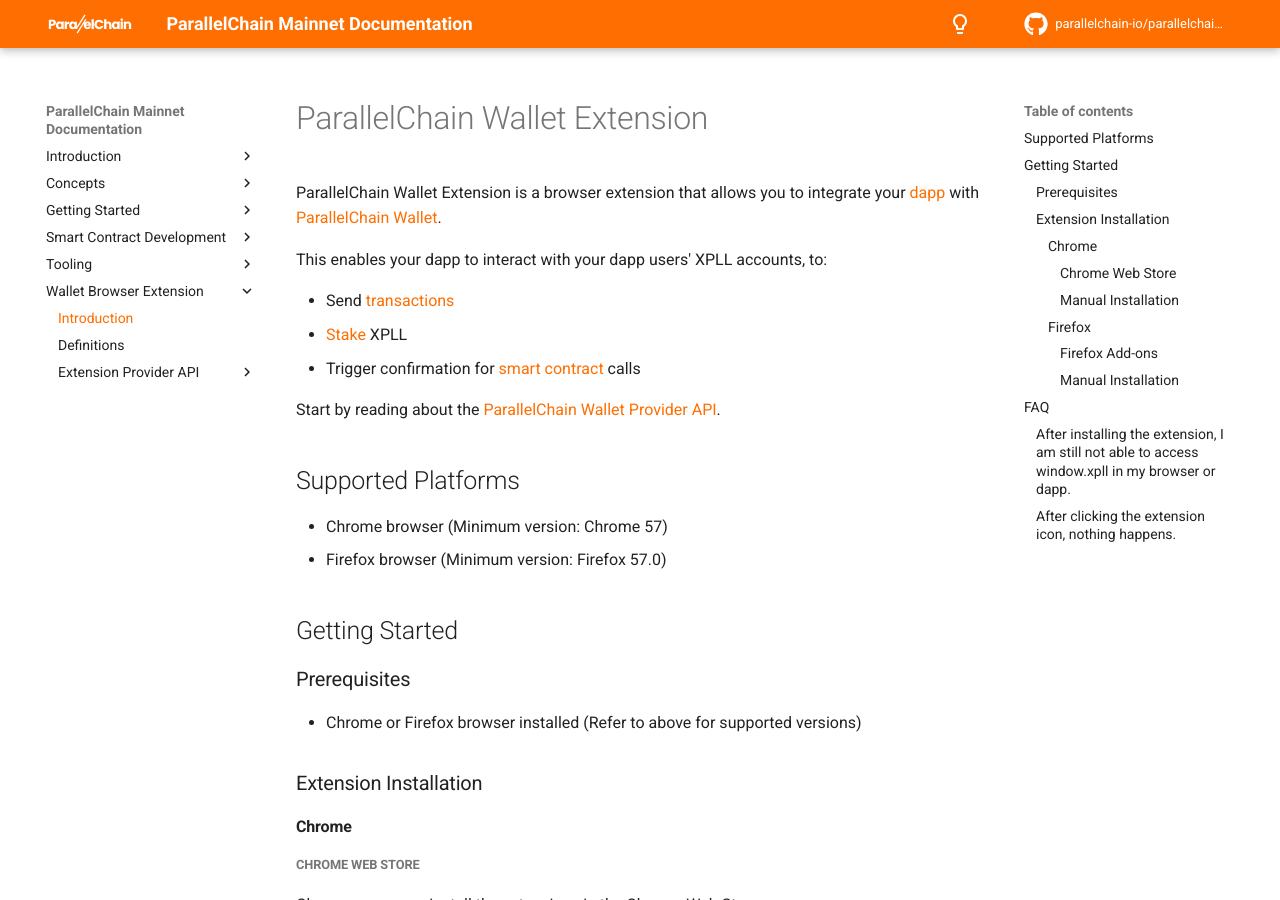
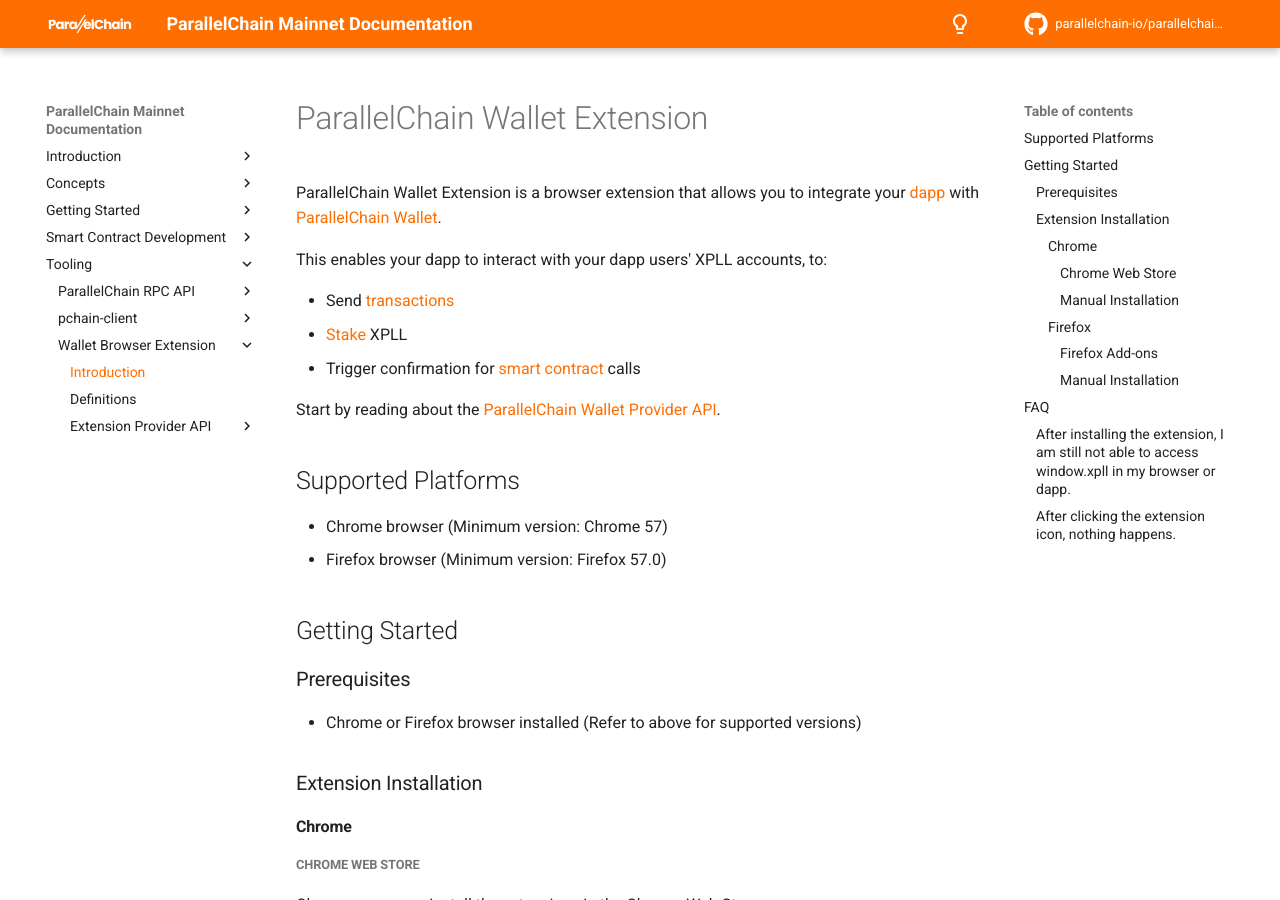
Before and after one commit to parallelchain-io/parallelchain-docs, an MkDocs documentation site: the page built from docs/toolings/wallet_browser_extension/intro.md, in a window 1280 px wide and 900 px high. Built offline with MkDocs 1.6.1 and Material for MkDocs 9.7.7, drawn with Linux system fonts in a browser that asks for light colours; comment, search, counter and statistics services are not loaded.

Commit message:
refactor: 💡 move wallet extension into tooling

```diff
--- a/docs/wallet_browser_extension/intro.md
+++ b/docs/toolings/wallet_browser_extension/intro.md
@@ -1,12 +1,12 @@
 # ParallelChain Wallet Extension
 
-ParallelChain Wallet Extension is a browser extension that allows you to integrate your [dapp](./definition.md#provider) with [ParallelChain Wallet](../concepts/wallet.md).
+ParallelChain Wallet Extension is a browser extension that allows you to integrate your [dapp](./definition.md#provider) with [ParallelChain Wallet](../../concepts/wallet.md).
 
 This enables your dapp to interact with your dapp users' XPLL accounts, to:
 
-- Send [transactions](../concepts/transaction.md#transaction)
-  - [Stake](../concepts/staking/what_is_staking.md) XPLL
-- Trigger confirmation for [smart contract](../concepts/smartcontract.md) calls
+- Send [transactions](../../concepts/transaction.md#transaction)
+  - [Stake](../../concepts/staking/what_is_staking.md) XPLL
+- Trigger confirmation for [smart contract](../../concepts/smartcontract.md) calls
 
 Start by reading about the [ParallelChain Wallet Provider API](./provider/intro.md).
 
--- a/mkdocs.yml
+++ b/mkdocs.yml
@@ -93,15 +93,15 @@
       - Create Transaction: toolings/pchain_cli/transaction.md
       - Query: toolings/pchain_cli/query.md
       - Smart Contract: toolings/pchain_cli/smart_contract.md
-  - Wallet Browser Extension:
-    - Introduction: wallet_browser_extension/intro.md
-    - Definitions: wallet_browser_extension/definition.md
-    - Extension Provider API:
-      - Introduction: wallet_browser_extension/provider/intro.md
-      - Errors: wallet_browser_extension/provider/error.md
-      - Events: wallet_browser_extension/provider/event.md
-      - Permissions: wallet_browser_extension/provider/permission.md
-      - API Documentation: wallet_browser_extension/provider/api_documentation.md
+    - Wallet Browser Extension:
+      - Introduction: toolings/wallet_browser_extension/intro.md
+      - Definitions: toolings/wallet_browser_extension/definition.md
+      - Extension Provider API:
+        - Introduction: toolings/wallet_browser_extension/provider/intro.md
+        - Errors: toolings/wallet_browser_extension/provider/error.md
+        - Events: toolings/wallet_browser_extension/provider/event.md
+        - Permissions: toolings/wallet_browser_extension/provider/permission.md
+        - API Documentation: toolings/wallet_browser_extension/provider/api_documentation.md
 
 extra_css:
   - stylesheets/extra.css
```
Also changed, not shown: docs/toolings/wallet_browser_extension/provider/api_documentation.md (renamed from docs/wallet_browser_extension/provider/api_documentation.md, +1 -1 lines), docs/toolings/wallet_browser_extension/definition.md (renamed from docs/wallet_browser_extension/definition.md), docs/toolings/wallet_browser_extension/provider/error.md (renamed from docs/wallet_browser_extension/provider/error.md), docs/toolings/wallet_browser_extension/provider/event.md (renamed from docs/wallet_browser_extension/provider/event.md), docs/toolings/wallet_browser_extension/provider/intro.md (renamed from docs/wallet_browser_extension/provider/intro.md), docs/toolings/wallet_browser_extension/provider/permission.md (renamed from docs/wallet_browser_extension/provider/permission.md).
